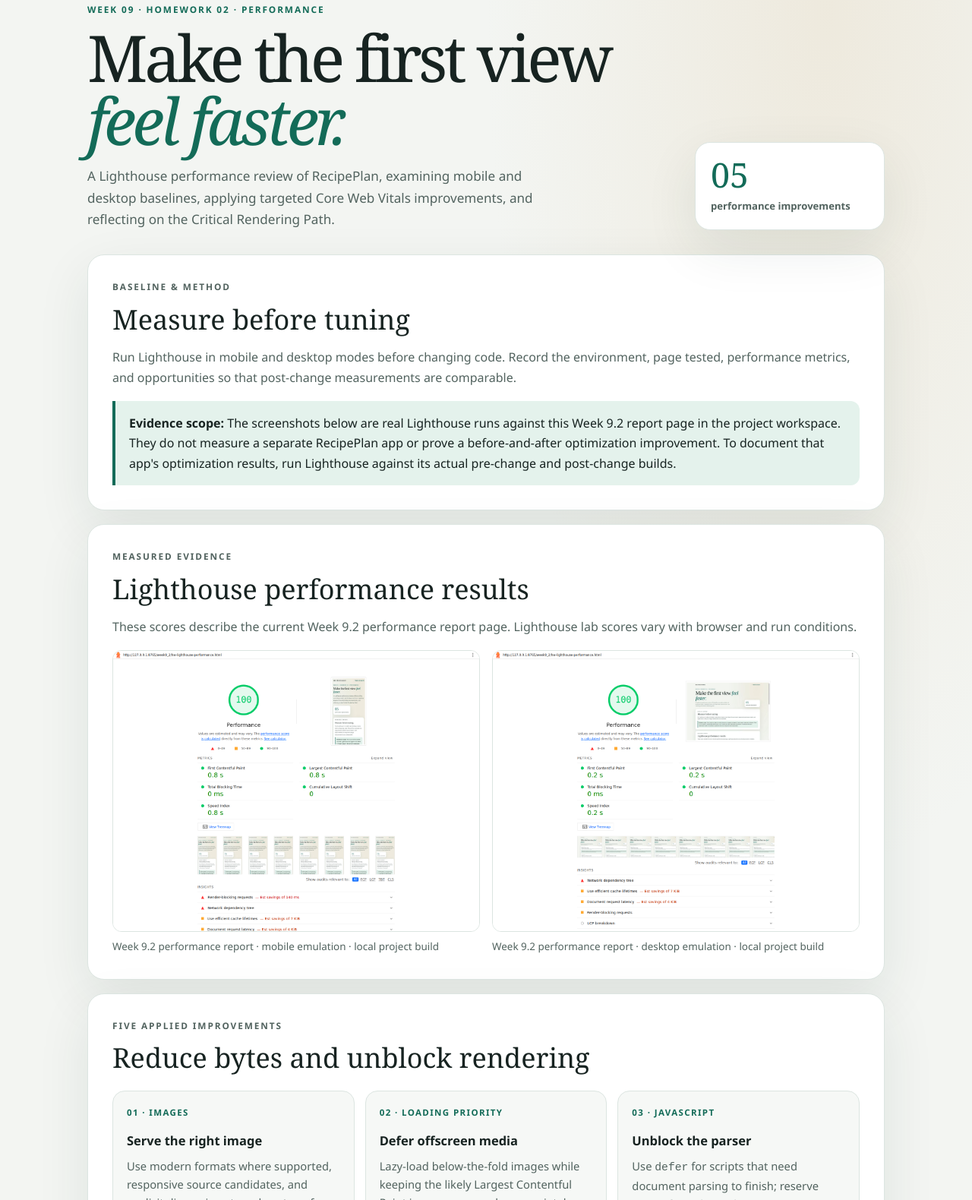
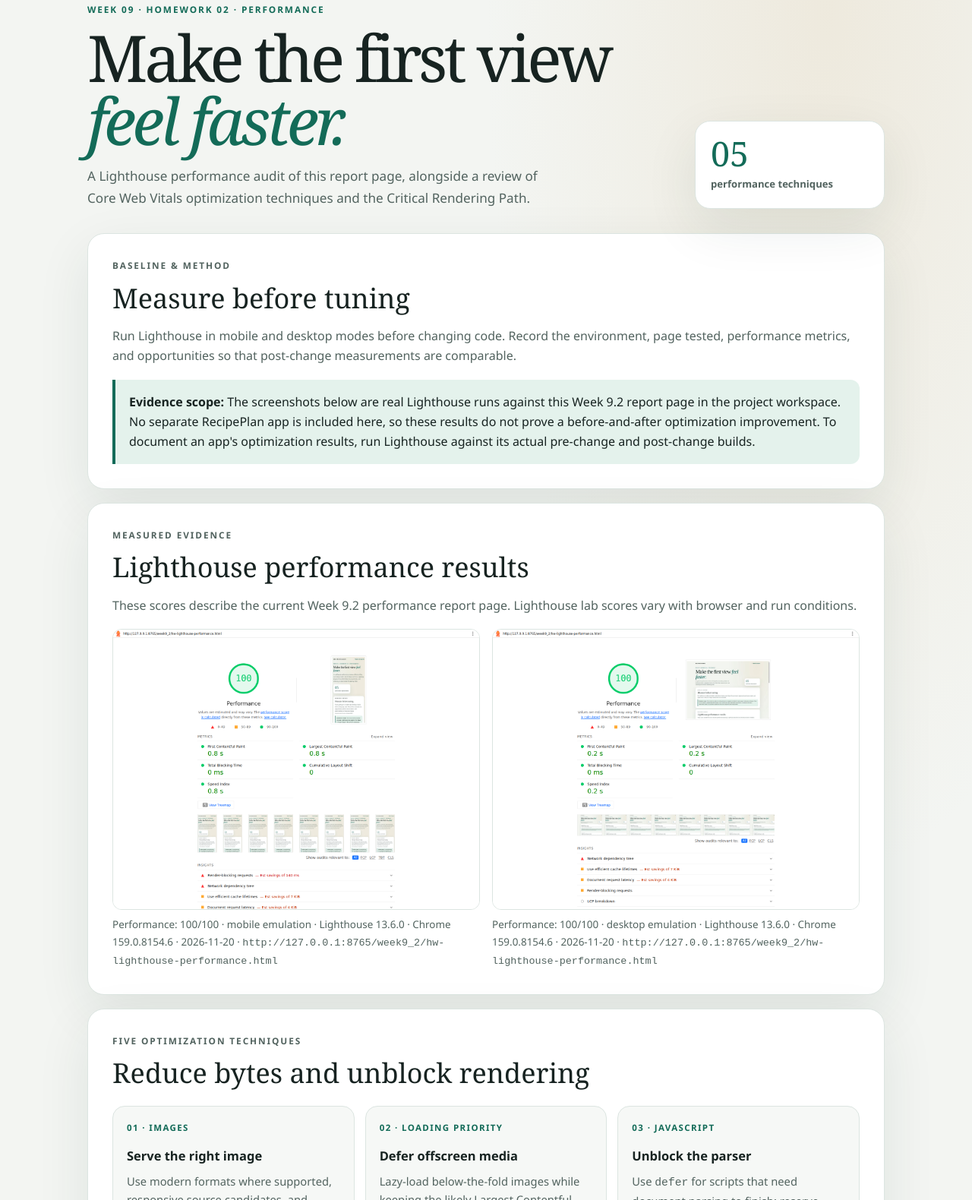
Before and after one commit to bisyorbek2006/web-programming-exer, a plain HTML site: page week9_2/hw-lighthouse-performance.html in a window 1280 px wide. Shown: the part 95-1675 px from the top of the page at 76% size. Drawn offline with Linux system fonts and the light colour scheme.

Commit message:
lkjhgfdsaoiuytrewqmnbvcx

```diff
--- a/week9_2/hw-lighthouse-performance.html
+++ b/week9_2/hw-lighthouse-performance.html
@@ -17,11 +17,11 @@
       <div>
         <p class="assignment-eyebrow">Week 09 · Homework 02 · Performance</p>
         <h1>Make the first view <em>feel faster.</em></h1>
-        <p class="assignment-lede">A Lighthouse performance review of RecipePlan, examining mobile and desktop baselines, applying targeted Core Web Vitals improvements, and reflecting on the Critical Rendering Path.</p>
+        <p class="assignment-lede">A Lighthouse performance audit of this report page, alongside a review of Core Web Vitals optimization techniques and the Critical Rendering Path.</p>
       </div>
       <aside class="assignment-index" aria-label="Report scope">
         <strong>05</strong>
-        <span>performance improvements</span>
+        <span>performance techniques</span>
       </aside>
     </header>
     <section class="assignment-panel" aria-labelledby="method-title">
@@ -29,7 +29,7 @@
       <h2 id="method-title">Measure before tuning</h2>
       <p>Run Lighthouse in mobile and desktop modes before changing code. Record the environment, page tested, performance metrics, and opportunities so that post-change measurements are comparable.</p>
       <div class="assignment-callout">
-        <p><strong>Evidence scope:</strong> The screenshots below are real Lighthouse runs against this Week 9.2 report page in the project workspace. They do not measure a separate RecipePlan app or prove a before-and-after optimization improvement. To document that app's optimization results, run Lighthouse against its actual pre-change and post-change builds.</p>
+        <p><strong>Evidence scope:</strong> The screenshots below are real Lighthouse runs against this Week 9.2 report page in the project workspace. No separate RecipePlan app is included here, so these results do not prove a before-and-after optimization improvement. To document an app's optimization results, run Lighthouse against its actual pre-change and post-change builds.</p>
       </div>
     </section>
     <section class="assignment-panel" aria-labelledby="evidence-title">
@@ -38,17 +38,17 @@
       <p>These scores describe the current Week 9.2 performance report page. Lighthouse lab scores vary with browser and run conditions.</p>
       <div class="assignment-evidence-grid">
         <figure class="assignment-evidence">
-          <img src="assets/lighthouse-performance-mobile.png" alt="Screenshot of the Lighthouse Performance report for the Week 9.2 page in mobile mode.">
-          <figcaption>Week 9.2 performance report · mobile emulation · local project build</figcaption>
+          <img src="assets/lighthouse-performance-mobile.png" width="1440" height="1100" loading="lazy" decoding="async" alt="Screenshot of the Lighthouse Performance report showing a score of 100 in mobile mode for the Week 9.2 report page.">
+          <figcaption>Performance: 100/100 · mobile emulation · Lighthouse 13.6.0 · Chrome 159.0.8154.6 · 2026-11-20 · <code>http://127.0.0.1:8765/week9_2/hw-lighthouse-performance.html</code></figcaption>
         </figure>
         <figure class="assignment-evidence">
-          <img src="assets/lighthouse-performance-desktop.png" alt="Screenshot of the Lighthouse Performance report for the Week 9.2 page in desktop mode.">
-          <figcaption>Week 9.2 performance report · desktop emulation · local project build</figcaption>
+          <img src="assets/lighthouse-performance-desktop.png" width="1440" height="1100" loading="lazy" decoding="async" alt="Screenshot of the Lighthouse Performance report showing a score of 100 in desktop mode for the Week 9.2 report page.">
+          <figcaption>Performance: 100/100 · desktop emulation · Lighthouse 13.6.0 · Chrome 159.0.8154.6 · 2026-11-20 · <code>http://127.0.0.1:8765/week9_2/hw-lighthouse-performance.html</code></figcaption>
         </figure>
       </div>
     </section>
     <section class="assignment-panel" aria-labelledby="optimizations-title">
-      <p class="assignment-eyebrow">Five applied improvements</p>
+      <p class="assignment-eyebrow">Five optimization techniques</p>
       <h2 id="optimizations-title">Reduce bytes and unblock rendering</h2>
       <div class="assignment-grid">
         <article class="assignment-card">
```
Also changed, not shown: week9_1/hw-lighthouse-audit.html (+2 -2 lines), week9_2/index.html (+1 -0 lines).
